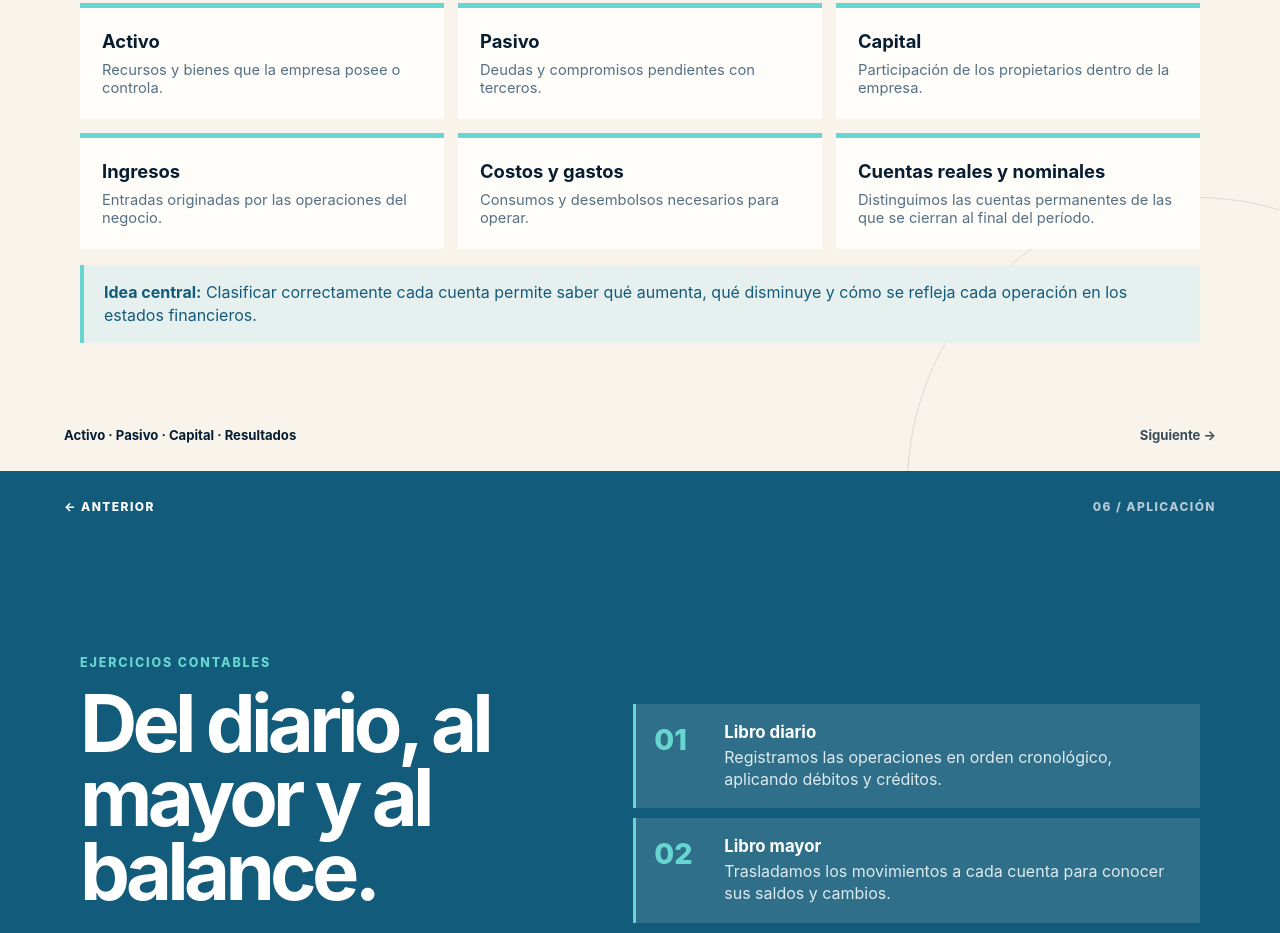
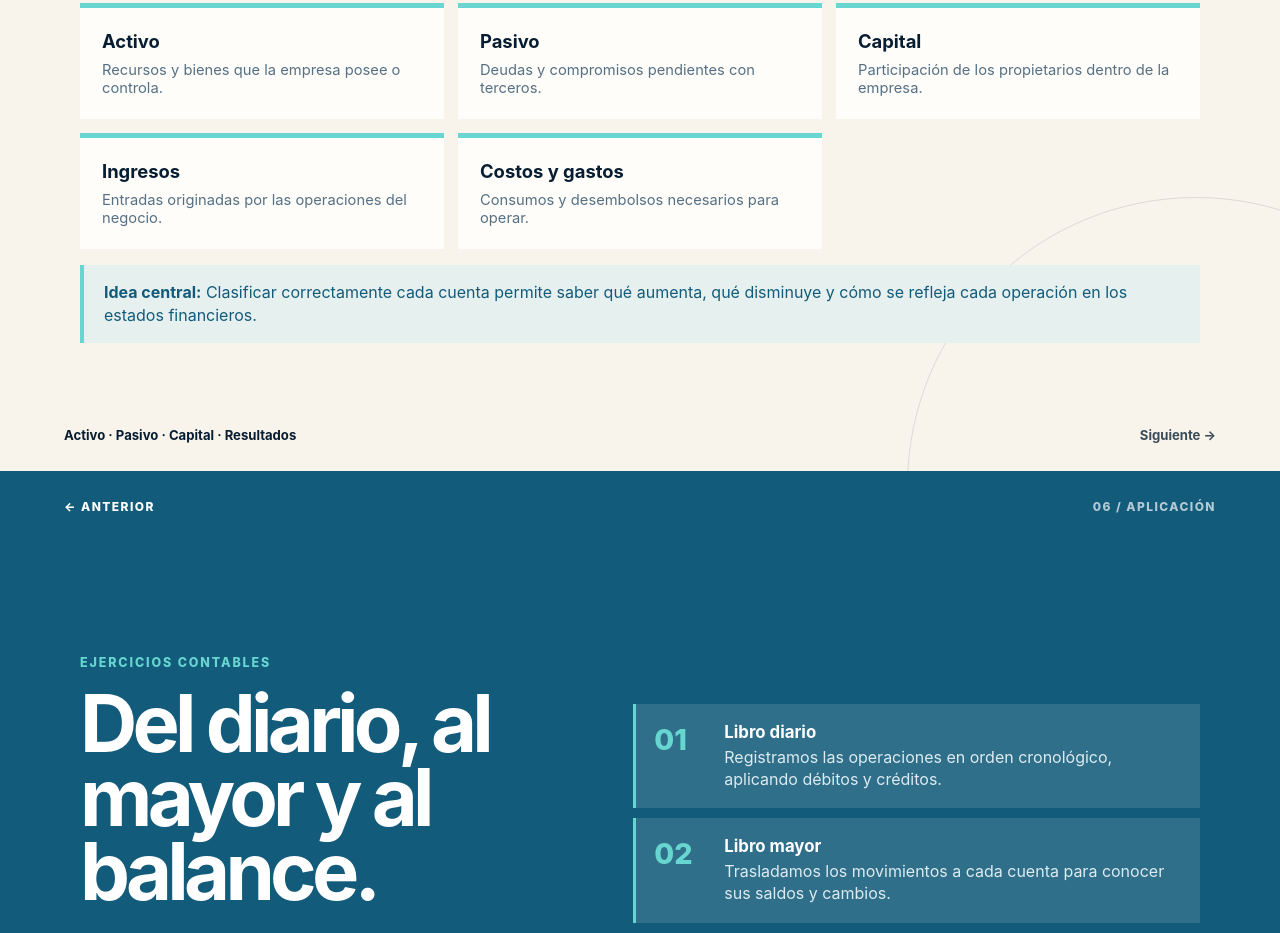
Before and after one commit to TvAbrahan/portafolioContabilidad, a plain HTML site: page index.html in a window 1280 px wide. Shown: the part 3529-4462 px from the top of the page. Drawn offline with Linux system fonts and the light colour scheme.

Commit message:
version 2.0

```diff
--- a/index.html
+++ b/index.html
@@ -199,10 +199,6 @@
             <article class="account">
               <b>Costos y gastos</b>
               <p>Consumos y desembolsos necesarios para operar.</p>
-            </article>
-            <article class="account">
-              <b>Cuentas reales y nominales</b>
-              <p>Distinguimos las cuentas permanentes de las que se cierran al final del período.</p>
             </article>
           </div>
 
```
